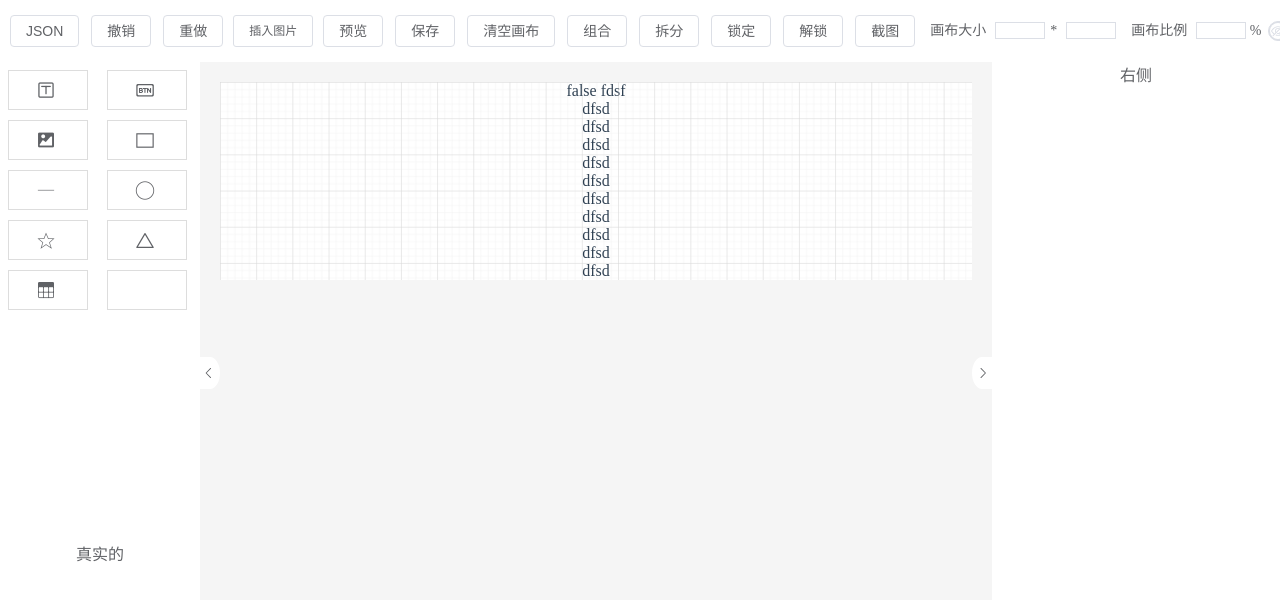
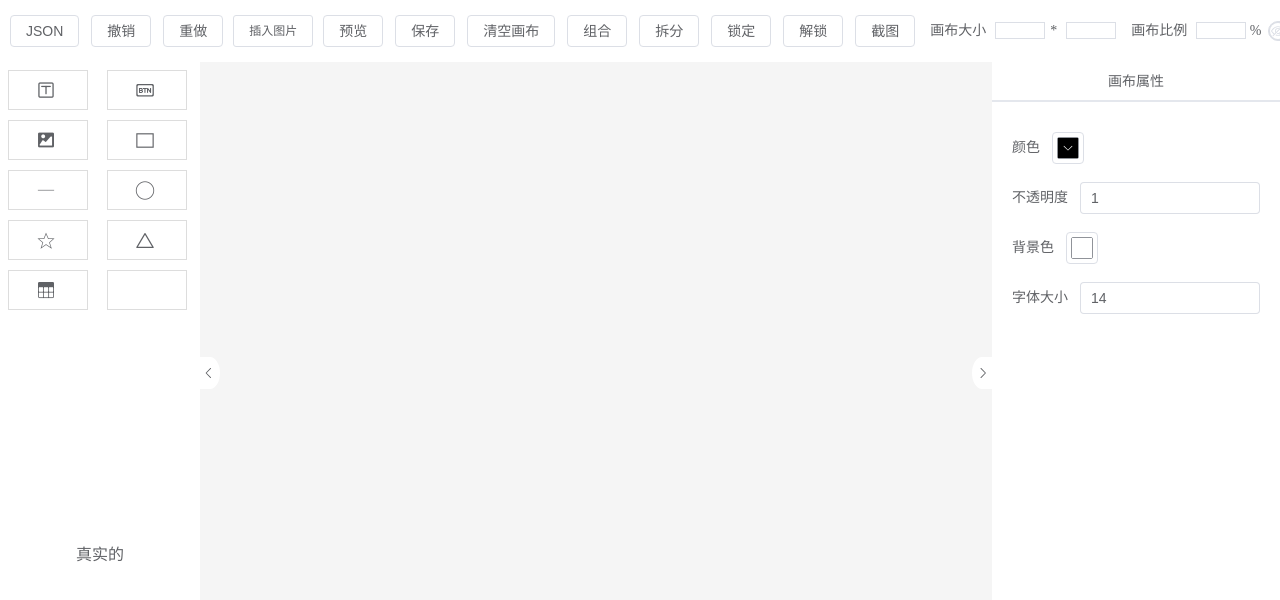
Before and after one commit to LoveWei0/low-code, a Vue app: page / in a window 1280 px wide. Shown: the top 600 px of the page. Built offline with nearby package versions, Linux system fonts and the light colour scheme.

Commit message:
feat(CanvasAttr and Home->right): init

```diff
--- a/src/components.d.ts
+++ b/src/components.d.ts
@@ -8,12 +8,18 @@ export {}
 declare module 'vue' {
   export interface GlobalComponents {
     AceEditor: typeof import('./components/Editor/AceEditor.vue')['default']
+    CanvasAttr: typeof import('./components/CanvasAttr.vue')['default']
     ComponentList: typeof import('./components/ComponentList.vue')['default']
     Editor: typeof import('./components/Editor/index.vue')['default']
     ElButton: typeof import('element-plus/es')['ElButton']
     ElCollapseItem: typeof import('element-plus/es')['ElCollapseItem']
+    ElColorPicker: typeof import('element-plus/es')['ElColorPicker']
     ElForm: typeof import('element-plus/es')['ElForm']
+    ElFormItem: typeof import('element-plus/es')['ElFormItem']
+    ElInput: typeof import('element-plus/es')['ElInput']
     ElSwitch: typeof import('element-plus/es')['ElSwitch']
+    ElTabPane: typeof import('element-plus/es')['ElTabPane']
+    ElTabs: typeof import('element-plus/es')['ElTabs']
     Grid: typeof import('./components/Editor/Grid.vue')['default']
     Preview: typeof import('./components/Editor/Preview.vue')['default']
     RealTimeComponentList: typeof import('./components/RealTimeComponentList.vue')['default']
--- /dev/null
+++ b/src/components/CanvasAttr.vue
@@ -0,0 +1,60 @@
+<!--
+* new page
+* @author:loveWei0
+* @since:2023-12-13
+* CanvasAttr.vue
+-->
+<template>
+  <div class="attr-container">
+    <p class="title">画布属性</p>
+    <el-form style="padding: 20px">
+      <el-form-item
+        v-for="(key, index) in Object.keys(options)"
+        :key="index"
+        :label="options[key]"
+      >
+        <el-color-picker
+          v-if="isIncludesColor(key)"
+          v-model="canvasStyleData[key]"
+          show-alpha
+        ></el-color-picker>
+        <el-input
+          v-else
+          v-model.number="canvasStyleData[key]"
+          type="number"
+        ></el-input>
+      </el-form-item>
+    </el-form>
+  </div>
+</template>
+
+<script setup>
+import { ref } from 'vue'
+import { useStore } from '@/store/index.js'
+import { storeToRefs } from 'pinia'
+const options = ref({
+  color: '颜色',
+  opacity: '不透明度',
+  backgroundColor: '背景色',
+  fontSize: '字体大小',
+})
+const { canvasStyleData } = storeToRefs(useStore())
+const isIncludesColor = (str) => {
+  return str.toLowerCase().includes('color')
+}
+</script>
+
+<style scoped lang="scss">
+.attr-container {
+  .title {
+    text-align: center;
+    font-size: 14px;
+    font-weight: 500;
+    margin-bottom: 10px;
+    height: 40px;
+    line-height: 40px;
+    color: var(--text-color);
+    border-bottom: 2px solid #e4e7ed;
+  }
+}
+</style>
--- a/src/components/Editor/Grid.vue
+++ b/src/components/Editor/Grid.vue
@@ -55,8 +55,8 @@
 <script setup>
 defineProps({
   isDarkMode: {
-    type: Boolean
-  }
+    type: Boolean,
+  },
 })
 </script>
 
--- a/src/components/Editor/index.vue
+++ b/src/components/Editor/index.vue
@@ -6,18 +6,9 @@
 -->
 <template>
   <div id="editor" class="editor">
-    <Grid :is-dark-mode="isDarkMode" />{{ isDarkMode }}
-    fdsf
-    <p>dfsd</p>
-    <p>dfsd</p>
-    <p>dfsd</p>
-    <p>dfsd</p>
-    <p>dfsd</p>
-    <p>dfsd</p>
-    <p>dfsd</p>
-    <p>dfsd</p>
-    <p>dfsd</p>
-    <p>dfsd</p>
+    <!-- 网格线 -->
+    <Grid :is-dark-mode="isDarkMode" />
+    <!-- 页面组件列表展示 -->
   </div>
 </template>
 
@@ -27,7 +18,6 @@ import { useStore } from '@/store/index.js'
 import { storeToRefs } from 'pinia'
 const store = useStore()
 const { isDarkMode } = storeToRefs(store)
-console.log(isDarkMode)
 </script>
 
 <style scoped lang="scss">
--- a/src/main.js
+++ b/src/main.js
@@ -16,7 +16,9 @@ import '@/assets/iconfont/iconfont.css'
 import '@/style/animate.scss'
 // 清除css
 import '@/style/reset.css'
+// 初始化样式
 import '@/style/global.scss'
+import '@/style/dark.scss'
 
 const app = createApp(App)
 
--- a/src/pages/Home/index.vue
+++ b/src/pages/Home/index.vue
@@ -5,7 +5,7 @@
 * index.vue
 -->
 <template>
-  <div class="home">
+  <div :class="!isDarkMode ? 'home' : 'home dark'">
     <Toolbar />
     <main>
       <!-- 左侧组件列表 -->
@@ -27,7 +27,16 @@
       </section>
       <!-- 右侧属性列表 -->
       <section :class="rightList ? 'right active' : 'right inactive'">
-        右侧
+        <el-tabs v-if="curComponent">
+          <el-tab-pane label="属性" name="attr">Attr</el-tab-pane>
+          <el-tab-pane label="动画" name="animation" style="padding-top: 20px">
+            动画
+          </el-tab-pane>
+          <el-tab-pane label="事件" name="events" style="padding-top: 20px">
+            事件
+          </el-tab-pane>
+        </el-tabs>
+        <CanvasAttr v-else />
       </section>
       <el-button
         title="show-list-btn"
@@ -45,6 +54,7 @@ import { ref } from 'vue'
 import Toolbar from '@/components/Toolbar.vue'
 import ComponentList from '@/components/ComponentList.vue'
 import RealTimeComponentList from '@/components/RealTimeComponentList.vue'
+import CanvasAttr from '@/components/CanvasAttr.vue'
 // component -> Editor
 import Editor from '@/components/Editor/index.vue'
 // store
@@ -53,7 +63,7 @@ import { useStore } from '@/store/index.js'
 import { storeToRefs } from 'pinia'
 const leftList = ref(true)
 const store = useStore()
-const { rightList } = storeToRefs(store)
+const { rightList, isDarkMode, curComponent } = storeToRefs(store)
 // 左侧按钮事件
 const isShowLeft = () => {
   let newLeftList = !leftList.value
--- a/src/store/index.js
+++ b/src/store/index.js
@@ -8,6 +8,16 @@ export const useStore = defineStore('useStore', {
     curComponent: null,
     curComponentIndex: null,
     isDarkMode: false,
+    // 画布全局数据
+    canvasStyleData: {
+      width: 1200,
+      height: 740,
+      scale: 100,
+      color: '#000',
+      opacity: 1,
+      backgroundColor: '#fff',
+      fontSize: 14,
+    },
   }),
   actions: {
     isShowRightList() {
--- /dev/null
+++ b/src/style/dark.scss
@@ -0,0 +1,53 @@
+.home.dark,
+.dark~.el-color-picker__panel,
+.dark~.el-select-dropdown {
+  --main-bg-color: #2e2e2e;
+  --secondary-bg-color: #000;
+  --button-text-color: #fff;
+  --text-color: #fff;
+  --border-color: #161616b8;
+  --placeholder-text-color: #fff;
+  --placeholder-bg-color: #242424;
+  --actived-text-color: #fff;
+  --actived-bg-color: #409eff;
+  --ace-bg-color: #000000d9;
+  --disable-text-color: #c0c4cc;
+  --disable-border-color: #4b4a4ad9;
+  --dropdown-border-color: #000000d9;
+
+  .right .el-tabs__item.is-top.is-active {
+    color: #409eff;
+  }
+
+  .el-scrollbar,
+  .el-select-dropdown__wrap.el-scrollbar__wrap,
+  .el-select-dropdown__empty {
+    background-color: #1d1e1f;
+    color: var(--text-color);
+
+    span,
+    .el-select-dropdown__item {
+      color: #ddd;
+    }
+
+    .el-select-dropdown__item.hover,
+    .el-select-dropdown__item:hover {
+      background-color: #000;
+      color: var(--actived-bg-color);
+
+      span {
+        color: var(--actived-bg-color);
+      }
+    }
+  }
+
+  .popper__arrow {
+    border-bottom-color: #1d1e1f;
+    border-top-color: #1d1e1f;
+
+    &::after {
+      border-top-color: #1d1e1f;
+      border-bottom-color: #1d1e1f;
+    }
+  }
+}
```
